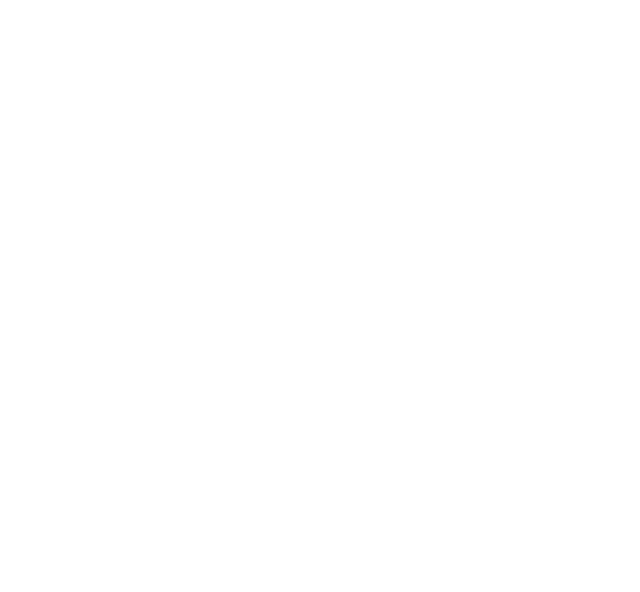
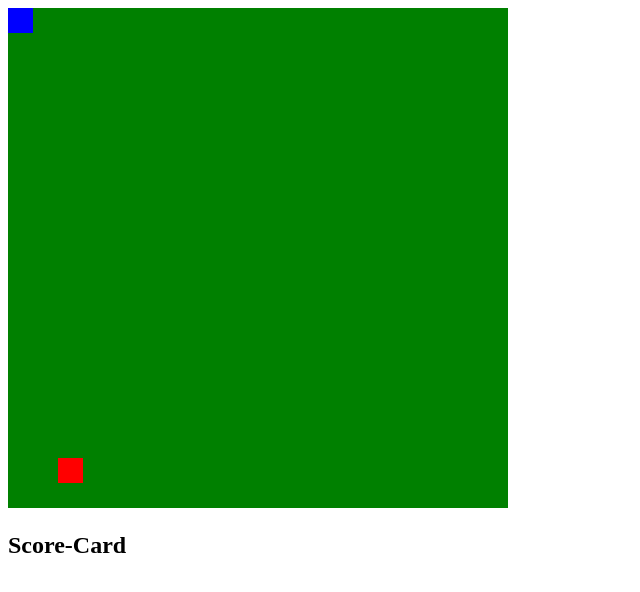
Before and after one commit to acciojob/snake-DebnarayanDutta, a website: page main.html in a window 1280 px wide. Shown: the whole page, without its empty margins (0-640 px from the left). Drawn offline with Linux system fonts and the light colour scheme.

Commit message:
snake game done

```diff
--- a/main.html
+++ b/main.html
@@ -8,6 +8,11 @@
 
 <body>
 	<!-- the entire body must be written by student -->
+	<div id="gameContainer">
+		<canvas id="board"></canvas>
+	   </div>
+	   <h2>Score-Card</h2>
+	   <p id="score-card"></p>
     <script type="text/javascript" src="./script.js">
 </script>
 
--- a/script.js
+++ b/script.js
@@ -1 +1,117 @@
-//your code here
+
+const board = document.getElementById('board')
+const scoreCard = document.getElementById('score-card')
+let score = 0;
+
+const blockSize = 25;
+const row = 20;
+const column = 20;
+
+let context
+
+let snakeX = 0
+let snakeY = 0
+
+let snakeBody = []
+
+let snakeVelocityX = 0
+let snakeVelocityY = 0
+
+let foodX;
+let foodY;
+
+let gameOver = false
+
+window.onload = function(){
+    board.width = column * blockSize
+    board.height = row * blockSize
+    context = board.getContext('2d')
+    placeFood();
+    document.addEventListener("keyup" ,  changeSnakeDirection)
+
+    setInterval(() => {
+        update()
+    }, 100);
+
+}
+
+function update(){
+
+    if(gameOver){
+        return;
+    }
+context.fillStyle="green"
+context.fillRect(0,0,board.width,board.height)
+
+context.fillStyle = "red"
+context.fillRect(foodX,foodY,blockSize,blockSize)
+
+//ate food
+if(Math.abs(foodX-snakeX) < blockSize && Math.abs(foodY- snakeY)< blockSize){
+    snakeBody.push ([foodX,foodY])
+    placeFood();
+    score +=1
+    scoreCard.textContent = score
+    console.log('called')
+}
+
+//body follow
+for(let i=snakeBody.length-1; i>0;i--){
+    snakeBody[i]= snakeBody[i-1]
+}
+
+//first body part following head
+if(snakeBody.length>0){
+    snakeBody[0] = [snakeX,snakeY]
+}
+
+//snake head
+context.fillStyle = "blue"
+context.fillRect(snakeX,snakeY,blockSize,blockSize)
+//snake body
+for(let i=0;i<snakeBody.length;i++){
+    context.fillRect(snakeBody[i][0],snakeBody[i][1],blockSize,blockSize)
+}
+
+snakeX = snakeX + snakeVelocityX*5;
+snakeY = snakeY + snakeVelocityY*5;
+
+//gameOver condition
+
+if(snakeX < 0 || snakeY < 0 || snakeX > row*(blockSize-1) || snakeY > column*(blockSize-1)){
+    gameOver = true;
+    alert('game over')
+}
+
+for(let i=0;i <snakeBody.length;i++){
+    if(snakeX == snakeBody[i][0] && snakeY == snakeBody[i][1]){
+        gameOver = true;
+        alert('game over')
+    }
+}
+
+}
+
+function changeSnakeDirection(e){
+    if(e.code === 'ArrowUp' && snakeVelocityY !== 1){
+        snakeVelocityX = 0
+        snakeVelocityY = -1;
+    }
+    else if(e.code === 'ArrowDown' && snakeVelocityY !== -1){
+        snakeVelocityX = 0
+        snakeVelocityY = 1
+    }
+    else if(e.code === 'ArrowLeft' && snakeVelocityX !== 1){
+        snakeVelocityX = -1
+        snakeVelocityY = 0
+    }
+    else if(e.code === 'ArrowRight' && snakeVelocityX !== -1){
+        snakeVelocityX = 1
+        snakeVelocityY = 0
+    }
+}
+
+function placeFood(){
+    foodX = Math.floor(Math.random()*column)*blockSize
+    foodY = Math.floor(Math.random()*row)*blockSize
+}//your code here
```
